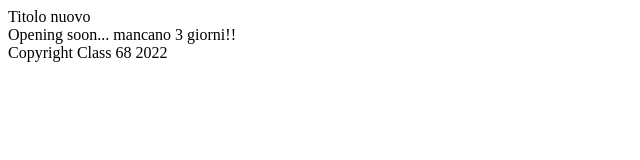
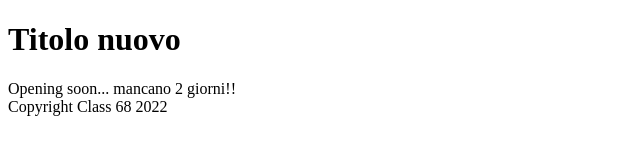
Before and after one commit to LanciWeb/project, a plain HTML site: page index.html in a window 1280 px wide. Shown: the whole page, without its empty margins (0-640 px from the left). Drawn offline with Linux system fonts and the light colour scheme.

Commit message:
added h1

```diff
--- a/index.html
+++ b/index.html
@@ -7,8 +7,8 @@
     <title>Classe 68</title>
   </head>
   <body>
-    <header>Titolo nuovo</header>
-    <main>Opening soon... mancano 3 giorni!!</main>
+    <header><h1>Titolo nuovo</h1></header>
+    <main>Opening soon... mancano 2 giorni!!</main>
     <footer>Copyright Class 68 2022</footer>
   </body>
 </html>
```
